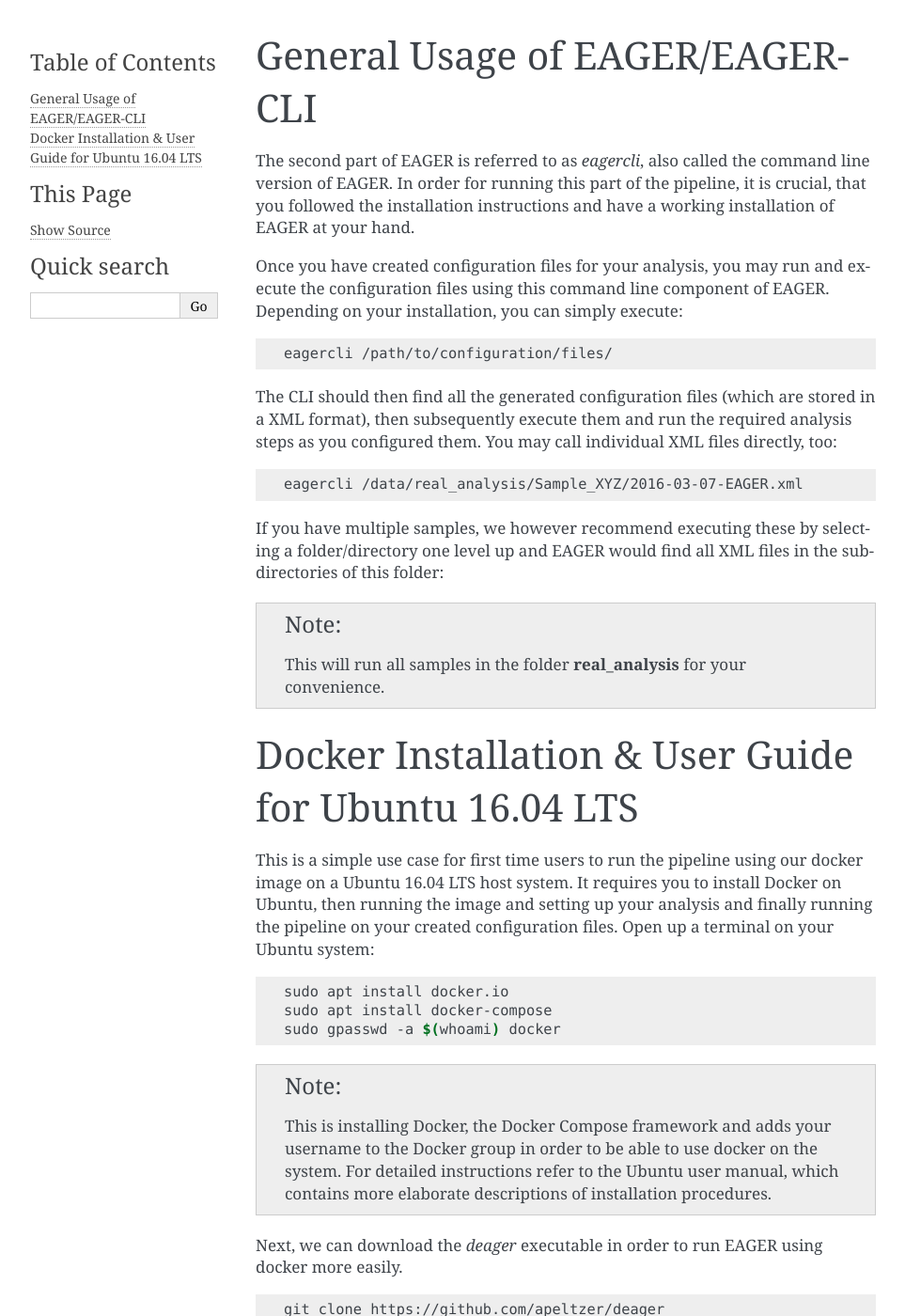
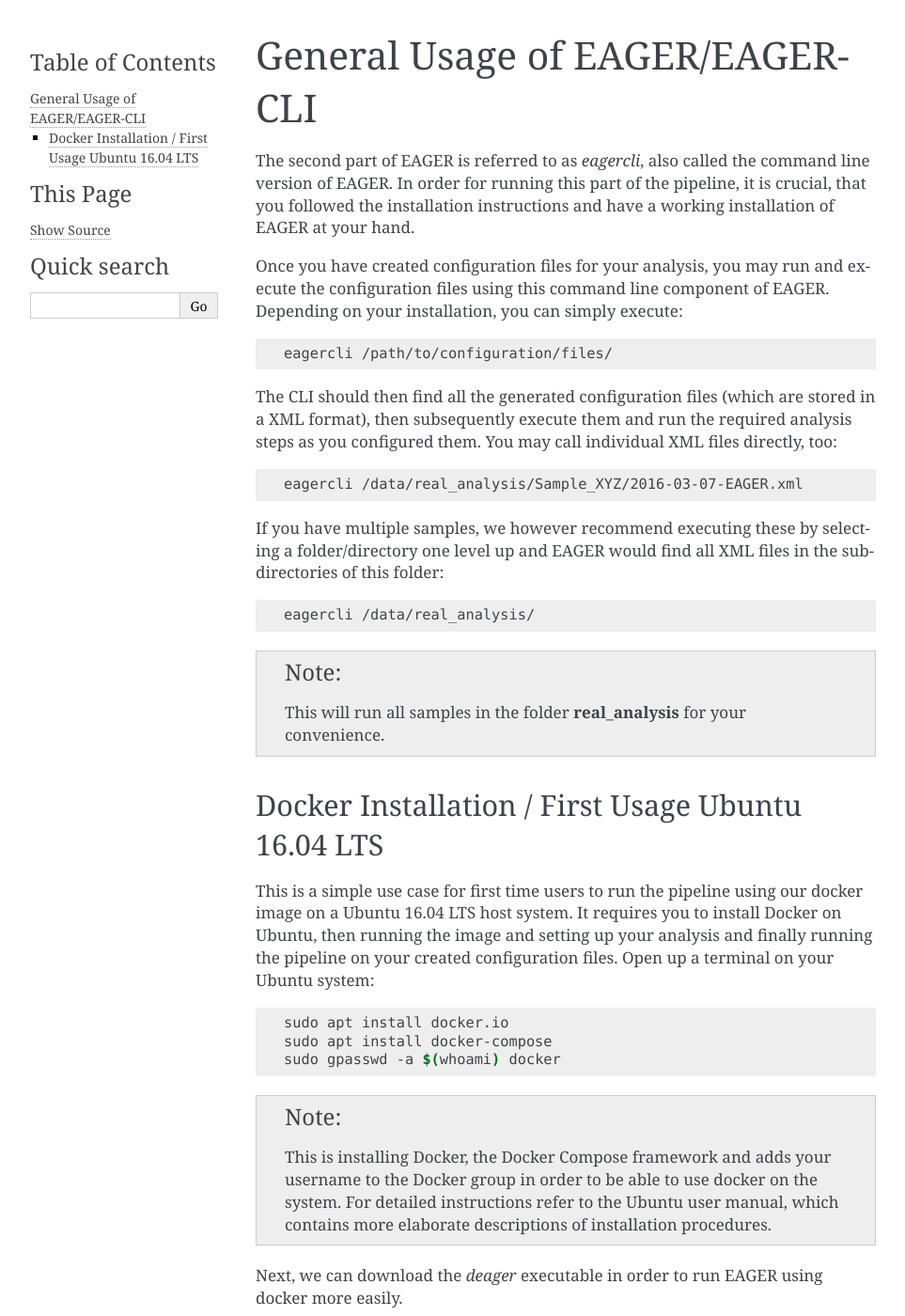
Before and after one commit to apeltzer/EAGER-GUI, a Sphinx documentation site: the page built from docs/contents/userguide.rst, in a window 1280 px wide and 1400 px high. Shown: the whole window at 94% size, without its empty margins (148-1111 px from the left). Built offline with Sphinx 7.4.7, drawn with Linux system fonts in a browser that asks for light colours.

Commit message:
Update Ubuntu usage

```diff
--- a/docs/contents/userguide.rst
+++ b/docs/contents/userguide.rst
@@ -20,6 +20,7 @@
 If you have multiple samples, we however recommend executing these by selecting a folder/directory one level up and EAGER would find all XML files in the subdirectories of this folder:
 
 .. code-block:: bash
+
   eagercli /data/real_analysis/
 
 .. note::
@@ -27,8 +28,8 @@
   This will run all samples in the folder **real_analysis** for your convenience.
 
 
-Docker Installation & User Guide for Ubuntu 16.04 LTS
-=====================================================
+Docker Installation / First Usage Ubuntu 16.04 LTS
+--------------------------------------------------
 
 This is a simple use case for first time users to run the pipeline using our docker image on a Ubuntu 16.04 LTS host system. It requires you to install Docker on Ubuntu, then running the image and setting up your analysis and finally running the pipeline on your created configuration files. Open up a terminal on your Ubuntu system:
 
@@ -75,7 +76,7 @@
 
   ./deager gui --data /path/to/your/data
 
-Now configure the pipeline, e.g. following one of our tutorials at :ref:`tutorials`. After you are done with this, you can simply execute the configuration files:
+Now configure the pipeline, e.g. following one of our tutorials at :ref:`tutorials` . After you are done with this, you can simply execute the configuration files:
 
 .. code-block:: bash
 
```
Also changed, not shown: docs/contents/tutorials.rst (+6 -2 lines).
